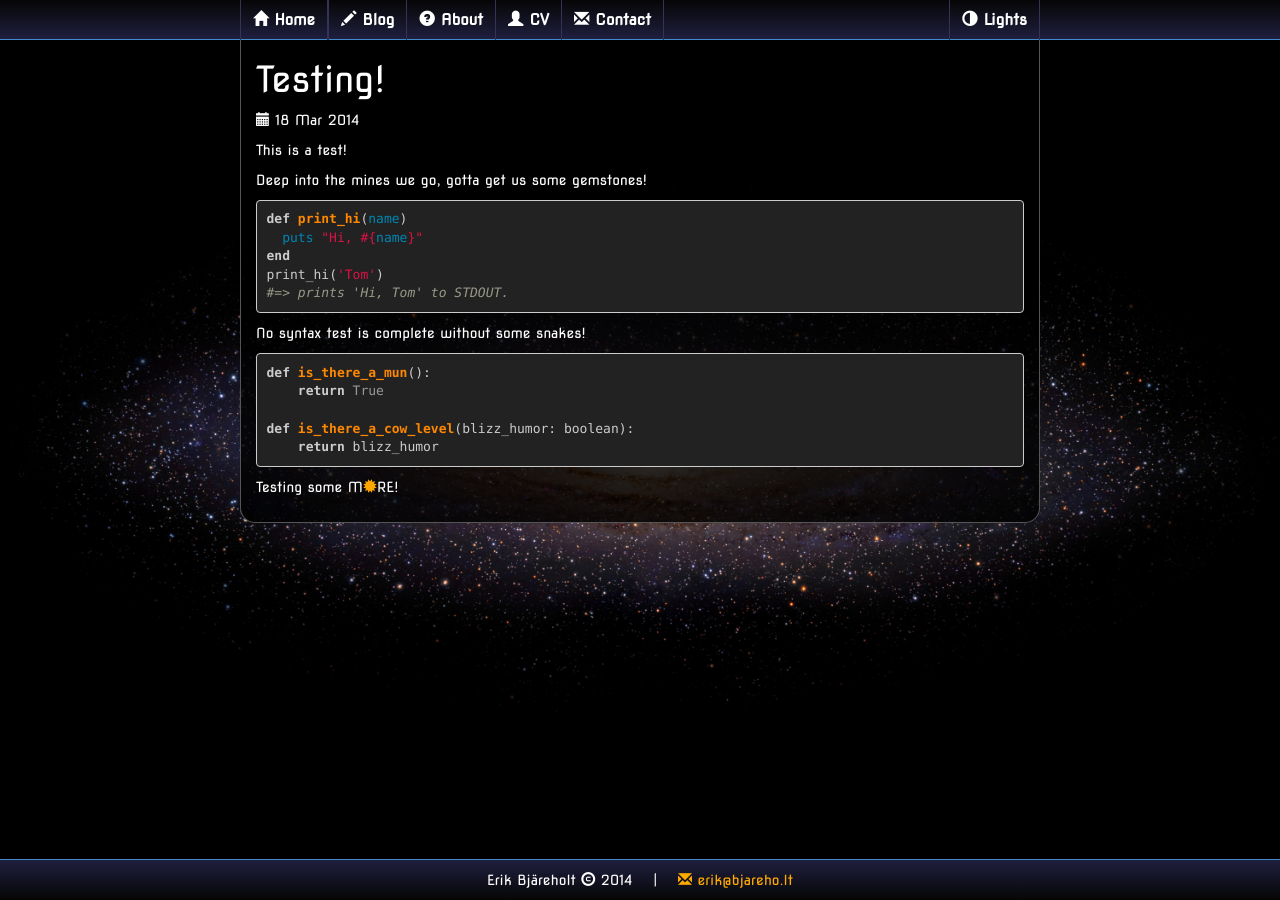
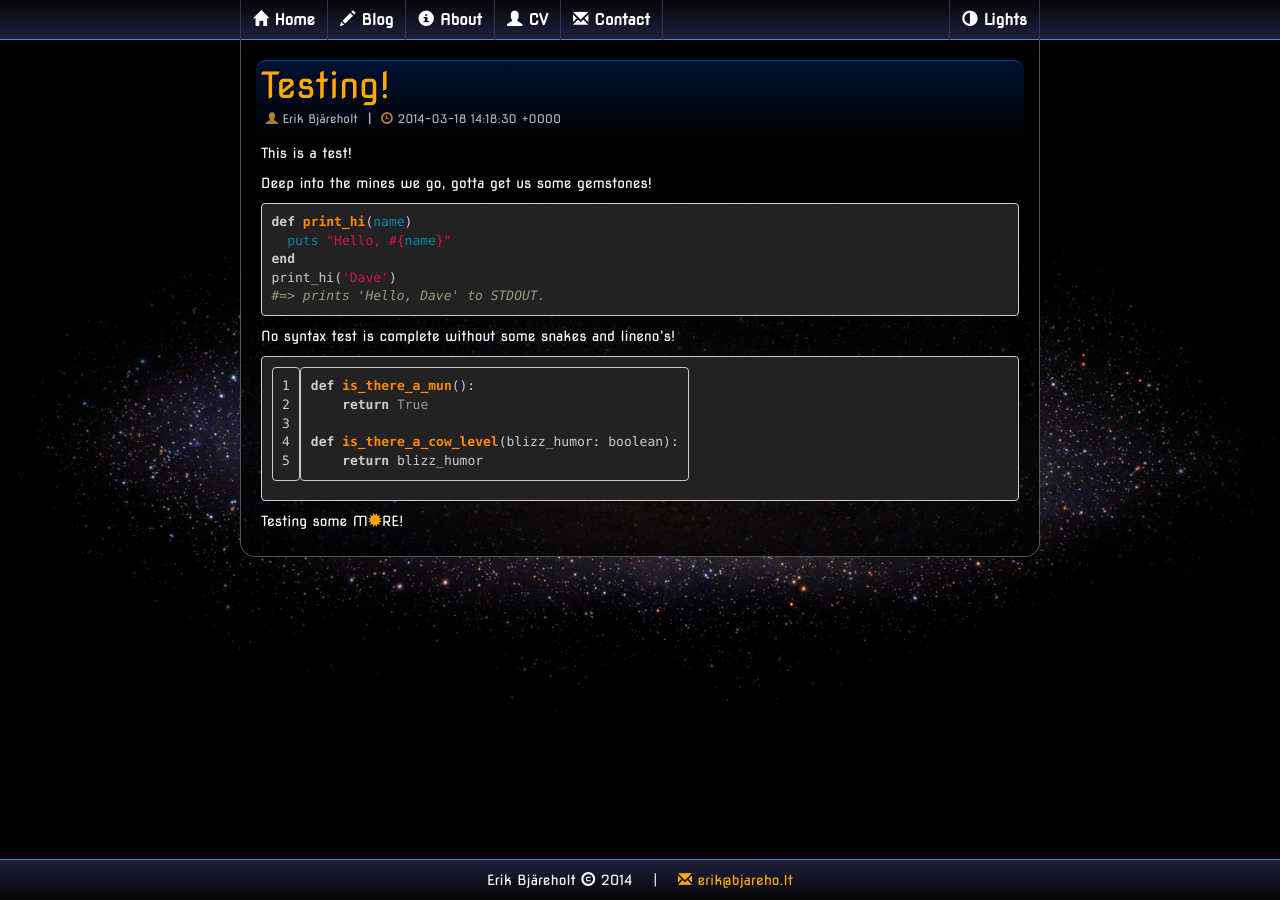
Before and after one commit to ErikBjare/ErikBjare.github.io, a Jekyll site: the page built from _posts/2014-03-18-testing.markdown, in a window 1280 px wide. Built offline with Jekyll 4.4.1, drawn with Linux system fonts in a browser that asks for light colours; nearby versions of some CDN libraries; Markdown is read by kramdown in place of the engine named in the settings.

Commit message:
Changed post-formatting, misc fixes

```diff
--- a/_includes/header.html
+++ b/_includes/header.html
@@ -9,7 +9,7 @@
             </li>
             <li>
                 <a href="/blog/" class="header-button-link">
-                    <div class="header-button" style="border-left-width: 1px;">
+                    <div class="header-button">
                         <span class="glyphicon glyphicon-pencil"></span> Blog
                     </div>
                 </a>
@@ -17,7 +17,7 @@
             <li>
                 <a href="/#about" class="header-button-link">
                     <div class="header-button">
-                        <span class="glyphicon glyphicon-question-sign"></span> About
+                        <span class="glyphicon glyphicon-info-sign"></span> About
                     </div>
                 </a>
             </li>
--- a/_includes/post.html
+++ b/_includes/post.html
@@ -1,9 +1,18 @@
-<h1>{{ page.title }}</h1>
-<p class="meta">
-    <span class="glyphicon glyphicon-calendar"></span>
-    {{ page.date | date_to_string }}
-</p>
+<div class="post">
+    <div class="post-header">
+        <h1 class="post-title"><a href="{{ page.url }}">{{ page.title }}</a></h1>
 
-<div class="post">
-    {{ include.content }}
+        <p class="post-meta">
+            {% if page.author %}
+                <span class="glyphicon glyphicon-user" style="color: #FFB042"></span>
+                {{ page.author }} <span style="font-weight: bold; margin: 0 5px 0 5px;">|</span>
+            {% endif %}
+            <span class="glyphicon glyphicon-time" style="color: #FFB042;"></span>
+            {{ page.date }}
+        </p>
+    </div>
+
+    <div class="post-content">
+        {{ include.content }}
+    </div>
 </div>
--- a/_posts/2014-03-18-testing.markdown
+++ b/_posts/2014-03-18-testing.markdown
@@ -2,6 +2,7 @@
 layout: post
 title:  "Testing!"
 date:   2014-03-18 14:18:30
+author: Erik Bj&auml;reholt
 categories: blog
 ---
 
@@ -10,15 +11,15 @@ This is a test!
 Deep into the mines we go, gotta get us some gemstones!
 {% highlight ruby %}
 def print_hi(name)
-  puts "Hi, #{name}"
+  puts "Hello, #{name}"
 end
-print_hi('Tom')
-#=> prints 'Hi, Tom' to STDOUT.
+print_hi('Dave')
+#=> prints 'Hello, Dave' to STDOUT.
 {% endhighlight %}
 
 
-No syntax test is complete without some snakes!
-{% highlight python %}
+No syntax test is complete without some snakes and lineno's!
+{% highlight python linenos %}
 def is_there_a_mun():
     return True
 
--- a/css/style.css
+++ b/css/style.css
@@ -33,6 +33,10 @@ h5 {
 
 a {
     color: #FA0;
+    transition: color .3s ease-out;
+    -moz-transition: color .3s ease-out;
+    -webkit-transition: color .3s ease-out;
+    -o-transition: color .3s ease-out;
 }
 a:hover { color: #FA0; }
 a:visited { color: #FD5; }
@@ -53,6 +57,47 @@ hr {
     border: 1px solid #555;
     border-radius: 5px;
 }
+
+.post {
+}
+
+    .post-header {
+        background: linear-gradient(#013, #000);
+        padding: 5px;
+        border: 1px solid #048;
+        border-width: 1px 0 0 0;
+        border-radius: 10px 10px 0 0;
+    }
+
+        .post-title {
+            margin: 0 0 0 0;
+            padding: 0 0 0 0;
+        }
+
+        .post-meta {
+            margin-top: 5px;
+            margin-left: 5px;
+            font-size: 0.85em;
+            opacity: 0.7;
+            transition: opacity .3s ease-out;
+            -moz-transition: opacity .3s ease-out;
+            -webkit-transition: opacity .3s ease-out;
+            -o-transition: opacity .3s ease-out;
+        }
+
+        .post-meta:hover {
+            opacity: 1;
+        }
+
+        .post-content {
+            padding: 0 5px 0 5px;
+            /*
+            background: linear-gradient(#000, #000515);
+            border: solid #038;
+            border-width: 0px 0px 1px 0px;
+            border-radius: 0px 0px 10px 10px;
+            */
+        }
 
 #container {
     min-height: 100%;
@@ -75,6 +120,10 @@ hr {
             font-weight: bold;
             font-size: 1.1em;
             float: left;
+            transition: background-color .3s ease-out;
+            -moz-transition: background-color .3s ease-out;
+            -webkit-transition: background-color .3s ease-out;
+            -o-transition: background-color .3s ease-out;
         }
 
         .header-button:hover {
@@ -93,10 +142,6 @@ hr {
 
         a.header-button-link {
             color: #FFF;
-            transition: color .3s ease-out;
-            -moz-transition: color .3s ease-out;
-            -webkit-transition: color .3s ease-out;
-            -o-transition: color .3s ease-out;
         }
         a.header-button-link:hover {
             text-decoration-line: none;
```
